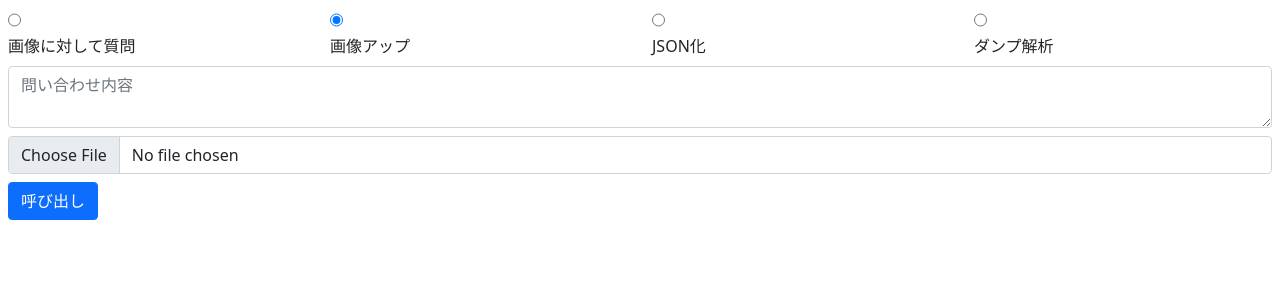
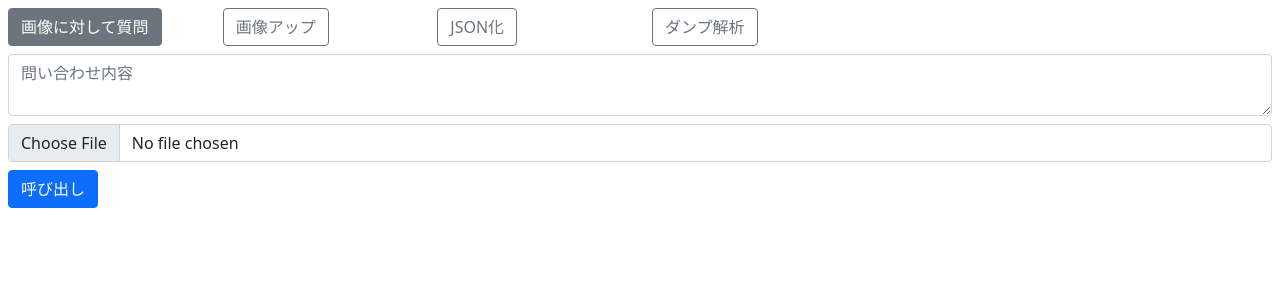
Before and after one commit to dioh0922/img_convert_calorie, a Flask app: page / in a window 1280 px wide. Shown: the top 308 px of the page. Run offline with Flask 3, Linux system fonts and the light colour scheme.

Commit message:
タブ調整

```diff
--- a/python/calorie_gemini_call.py
+++ b/python/calorie_gemini_call.py
@@ -31,6 +31,8 @@ def main(mode, question, files):
     return imgConvertJsonDump()
   elif mode == 'drop':
     return dropUploadFile()
+  elif mode == 'ask':
+    return fileCall(question, files)
   else:
     print('invalid')
     return 'invalid'
@@ -105,11 +107,11 @@ if __name__ == "__main__":
   args = parser.parse_args()
 
     # 必須のチェック
-  if args.mode in ['img', 'read']:
+  if args.mode in ['img', 'read', 'ask']:
     if not args.question:
       parser.error('質問内容（question）が必要です。')
 
-  elif args.mode in ['parse', 'img', 'read']:
+  elif args.mode in ['parse', 'img', 'read', 'ask']:
     if not args.files:
       parser.error('処理するファイル（files）が必要です。')
 
--- a/python/templates/api_result.html
+++ b/python/templates/api_result.html
@@ -1,10 +1,11 @@
 {% extends 'layout.html' %}
 
 {% block content %}
-
+<div class="mx-2 my-2">
   <form class="form-group" action="/request" method="post" enctype="multipart/form-data">
     <textarea class="form-control" readonly rows="10" cols="100">
       {{data}}
     </textarea>
   </form>
+</div>
 {% endblock %}
--- a/python/templates/index.html
+++ b/python/templates/index.html
@@ -16,20 +16,24 @@
     <form id="myForm" action="/request" method="post" enctype="multipart/form-data">
       <div class="row mb-2">
 
-        <div class="col-sm-3">
-          <input class="form-check" type="radio" name="mode" value="ask_one"/>画像に対して質問
+        <div class="col-sm-2">
+          <input type="radio" class="btn-check" name="mode" id="ask" value="ask" autocomplete="off" checked>
+          <label class="btn btn-outline-secondary" for="ask">画像に対して質問</label>
         </div>
 
-        <div class="col-sm-3">
-          <input class="form-check" type="radio" name="mode" value="read" checked/>画像アップ
+        <div class="col-sm-2">
+          <input type="radio" class="btn-check" name="mode" id="read" value="read" autocomplete="off">
+          <label class="btn btn-outline-secondary" for="read">画像アップ</label>
         </div>
 
-        <div class="col-sm-3">
-          <input class="form-check" type="radio" name="mode" value="parse"/>JSON化
+        <div class="col-sm-2">
+          <input type="radio" class="btn-check" name="mode" id="parse" value="parse" autocomplete="off">
+          <label class="btn btn-outline-secondary" for="parse">JSON化</label>
         </div>
 
-        <div class="col-sm-3">
-          <input class="form-check" type="radio" name="mode" value="dump"/>ダンプ解析
+        <div class="col-sm-2">
+          <input type="radio" class="btn-check" name="mode" id="dump" value="dump" autocomplete="off">
+          <label class="btn btn-outline-secondary" for="dump">ダンプ解析</label>
         </div>
       </div>
 
@@ -38,7 +42,7 @@
       </div>
 
       <div class="form-group mb-2">
-        <input class="form-control" type="file" name="file" accept="image/*"/>
+        <input class="form-control" type="file" name="file" accept="image/*" onchange="previewImage(event)"/>
       </div>
 
       <div class="form-group mb-2">
@@ -46,6 +50,11 @@
       </div>
     </form>
   </div>
+
+  <div class="d-flex justify-content-center">
+    <img id="image-preview" src="#" alt="画像プレビュー" style="display: none; max-width: 300px;">
+  </div>
+
 </div>
 
 <script>
@@ -57,5 +66,14 @@
       // ローディングインジケーターを表示
       document.getElementById('loading').style.display = 'block';
   });
+  function previewImage(event) {
+      const reader = new FileReader();
+      reader.onload = function() {
+          const output = document.getElementById('image-preview');
+          output.src = reader.result;
+          output.style.display = 'block'; // プレビュー画像を表示
+      }
+      reader.readAsDataURL(event.target.files[0]);
+  }
 </script>
 {% endblock %}
```
